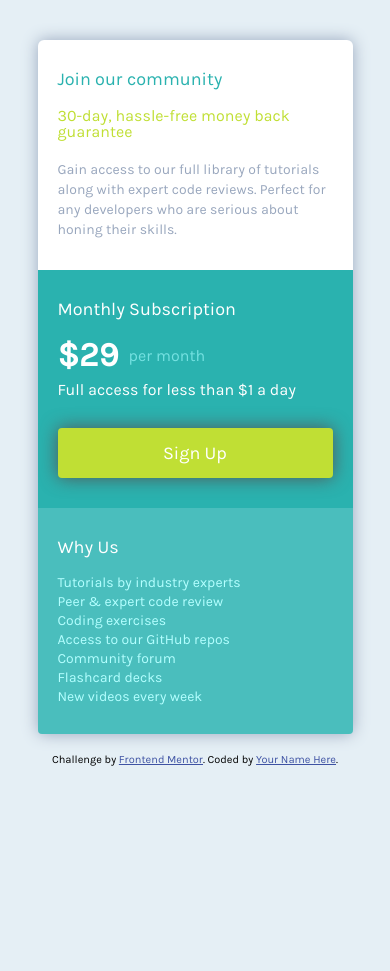
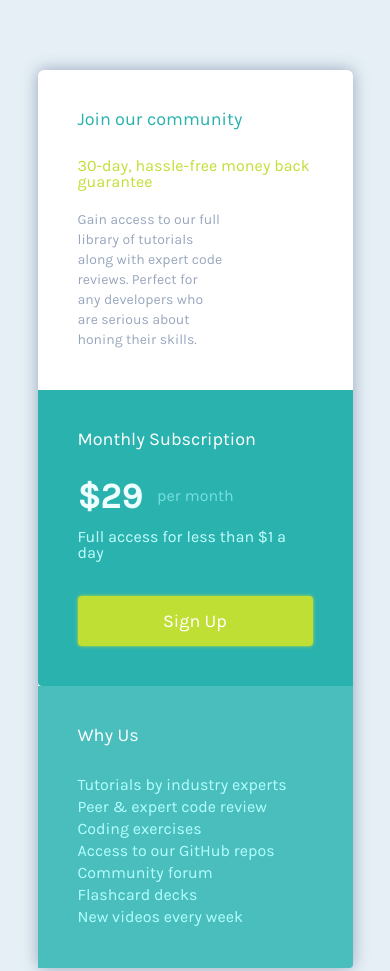
Before and after one commit to lucasrrocha/singleprice, a plain HTML site: page index.html in a window 390 px wide. Shown: the top 971 px of the page. Before the commit the page ends 844 px from the top, so only its background shows below. Drawn offline with Linux system fonts and the light colour scheme.

Commit message:
finish the responsive

```diff
--- a/css/components/banner.css
+++ /dev/null
@@ -1,31 +0,0 @@
-.banner {
-    width: 100%;
-    background-color: #FFF;
-    /* padding: 30px 20px; */
-    margin-top: 40px;
-    border-radius: 6px;
-    box-shadow: 0 0 1em var(--grayish-blue);
-}
-
-.title {
-    color: var(--cyan);
-    font-size: 18px;
-    margin-bottom: 20px;
-
-}
-
-.subtitle {
-    color: var(--bright-yellow);
-    margin-bottom: 20px;
-    font-weight: 400;
-}
-
-.content {
-    color: var(--grayish-blue);
-    font-size: 14px;
-    line-height: 20px;
-}
-
-.teste {
-    padding: 30px 20px;
-}
--- a/css/components/final.css
+++ b/css/components/final.css
@@ -1,16 +1,11 @@
 .final {
     background-color: var(--light-cyan);
     color: #FFF;
-    border-radius: 0 0 4px 4px;
-}
-
-.final h2 {
-    font-size: 18px;
-    margin-bottom: 20px;
+    border-radius: 0 0 4px 0;
+    width: 100%;
 }
 
 .final ul li {
-    font-size: 14px;
-    margin-top: 5px;
     color: #B4FFFF;
+    line-height: 22px;
 }
--- /dev/null
+++ b/css/components/join-us.css
@@ -0,0 +1,18 @@
+.title {
+    color: var(--cyan);
+    font-size: var(--fsz-big);
+    margin-bottom: 30px;
+}
+
+.join-us .subtitle {
+    color: var(--bright-yellow);
+    font-size: var(--fsz-medium);
+    margin-bottom: 20px;
+}
+
+.content {
+    color: var(--grayish-blue);
+    line-height: 20px;
+    font-size: var(--fsz-small);
+    padding-right: 90px;
+}
--- a/css/components/price.css
+++ b/css/components/price.css
@@ -1,11 +1,13 @@
 .price {
     background-color: var(--cyan);
     color: #FFF;
+    width: 100%;
+    border-radius: 0 0 0 4px;
 }
 
 .price .subtitle {
     color: #FFF;
-    font-size: 18px;
+    font-size: var(--fsz-big);
 }
 
 .content-price {
@@ -15,26 +17,27 @@
 }
 
 .value {
-    color: #FFF;
-    font-size: 34px;
+    color: #EDFFFF;
+    font-size: var(--fsz-very-big);
     font-weight: bold;
-    margin-right: 10px;
+    margin-right: 15px;
 }
 
 .access-price {
-    margin: 10px 0 30px 0;
+    padding: 15px 0 35px 0;
+    color: #C3FFFF;
 }
 
 .btn {
     width: 100%;
     height: 50px;
     color: #FFF;
-    font-size: 18px;
+    font-size: var(--fsz-big);
     text-decoration: none;
     cursor: pointer;
     background-color: var(--bright-yellow);
     border-radius: 4px;
-    box-shadow: 0 0 1em #555;
+    box-shadow: 0 0 .2em var(--bright-yellow);
     display: flex;
     justify-content: center;
     align-items: center;
--- a/css/containers/container.css
+++ b/css/containers/container.css
@@ -1,41 +1,15 @@
-*, *:before, *:after {
-    -webkit-box-sizing: border-box;
-    -moz-box-sizing: border-box;
-    box-sizing: border-box;
-  }
-
-  .container {
-      width: 375px;
-      margin: 0 auto;
-      padding: 0px;
-      position: relative;
-  }
-
-  .container:after, .container:before {
-      content: " ";
-      display: table;
-  }
-
-  .container:after {
-      clear: both;
-  }
-
-  .grid-1, .grid-2, .grid-3, .grid-4, .grid-5, .grid-6, .grid-7, .grid-8, .grid-9, .grid-10, .grid-11, .grid-12, .grid-13, .grid-14, .grid-15, .grid-16, .grid-1-3 {
-	/* float: left; */
-	margin-left: 30px;
-	margin-right: 30px;
+.container {
+  width: 315px;
+  margin: 0 auto;
+  padding: 0 30px;
+  position: relative;
 }
 
-.grid-1 	{width: 11.25px;}
-.grid-2 	{width: 42.5px;}
-.grid-3 	{width: 73.75px;}
-.grid-4 	{width: 105px;}
-.grid-5 	{width: 136.25px;}
-.grid-6 	{width: 167.5px;}
-.grid-7 	{width: 198.75px;}
-.grid-8 	{width: 230px;}
-.grid-9 	{width: 261.25px;}
-.grid-10 	{width: 292.5px;}
-.grid-11 	{width: 323.75px;}
-.grid-12 	{width: 315px;}
-.grid-1-3	{width: 118.33px;}
+@media only screen and (min-width: 695px) {
+  .container {
+    width: 635px;
+    margin: 0 auto;
+    padding: 0 30px;
+    position: relative;
+  }
+}
--- a/css/elements/base.css
+++ b/css/elements/base.css
@@ -5,4 +5,32 @@ html, body {
 body {
     background-color: var(--light-gray);
     font-family: 'Karla';
+    font-size: 16px;
 }
+
+._container {
+    padding: 40px;
+}
+
+.banner {
+    background-color: #FFF;
+    margin-top: 70px;
+    border-radius: 6px;
+    box-shadow: 0 0 1em var(--grayish-blue);
+}
+
+.subtitle {
+    margin-bottom: 30px;
+    font-weight: 400;
+    font-size: 18px;
+}
+
+@media only screen and (min-width: 695px){
+    .division-banner {
+        display: flex;
+    }
+
+    .banner {
+        margin-top: 160px;
+    }
+}
--- a/css/main.css
+++ b/css/main.css
@@ -6,7 +6,7 @@
 
 @import './elements/base.css';
 
-@import './components/banner.css';
+@import './components/join-us.css';
 @import './components/price.css';
 @import './components/final.css';
 @import './components/footer.css';
--- a/css/settings/gaps.css
+++ b/css/settings/gaps.css
@@ -0,0 +1,6 @@
+:root {
+    --fsz-very-big: 36px;
+    --fsz-big: 18px;
+    --fsz-mediun: 16px;
+    --fsz-small: 14px;
+}
--- a/index.html
+++ b/index.html
@@ -17,8 +17,10 @@
 </head>
 <body>
   <section class="container">
-    <div class="banner grid-12">
-      <div class="teste">
+
+    <div class="banner">
+
+      <div class="join-us _container">
         <h1 class="title">Join our community</h1>
 
         <h2 class="subtitle">30-day, hassle-free money back guarantee</h2>
@@ -28,8 +30,10 @@
           Perfect for any developers who are serious about honing their skills.
         </p>
       </div>
+
+      <div class="division-banner">
         <div class="price">
-        <div class="teste">
+          <div class="_container">
             <h2 class="subtitle">Monthly Subscription</h2>
 
             <span class="value">&dollar;29</span>
@@ -40,9 +44,10 @@
             <a href="https://google.com" class="btn">Sign Up</a>
           </div>
         </div>
+
         <div class="final">
-        <div class="teste">
-        <h2>Why Us</h2>
+          <div class="_container">
+          <h2 class="subtitle">Why Us</h2>
             <ul>
               <li>Tutorials by industry experts</li>
               <li>Peer &amp; expert code review</li>
@@ -56,11 +61,15 @@
         </div>
       </div>
 
+    </div>
+
     <footer>
       <p class="attribution">
         Challenge by <a href="https://www.frontendmentor.io?ref=challenge" target="_blank">Frontend Mentor</a>.
         Coded by <a href="#">Your Name Here</a>.
       </p>
     </footer>
+
+  </section>
 </body>
 </html>
```
Lines whose indentation alone changed are shown as unchanged.
